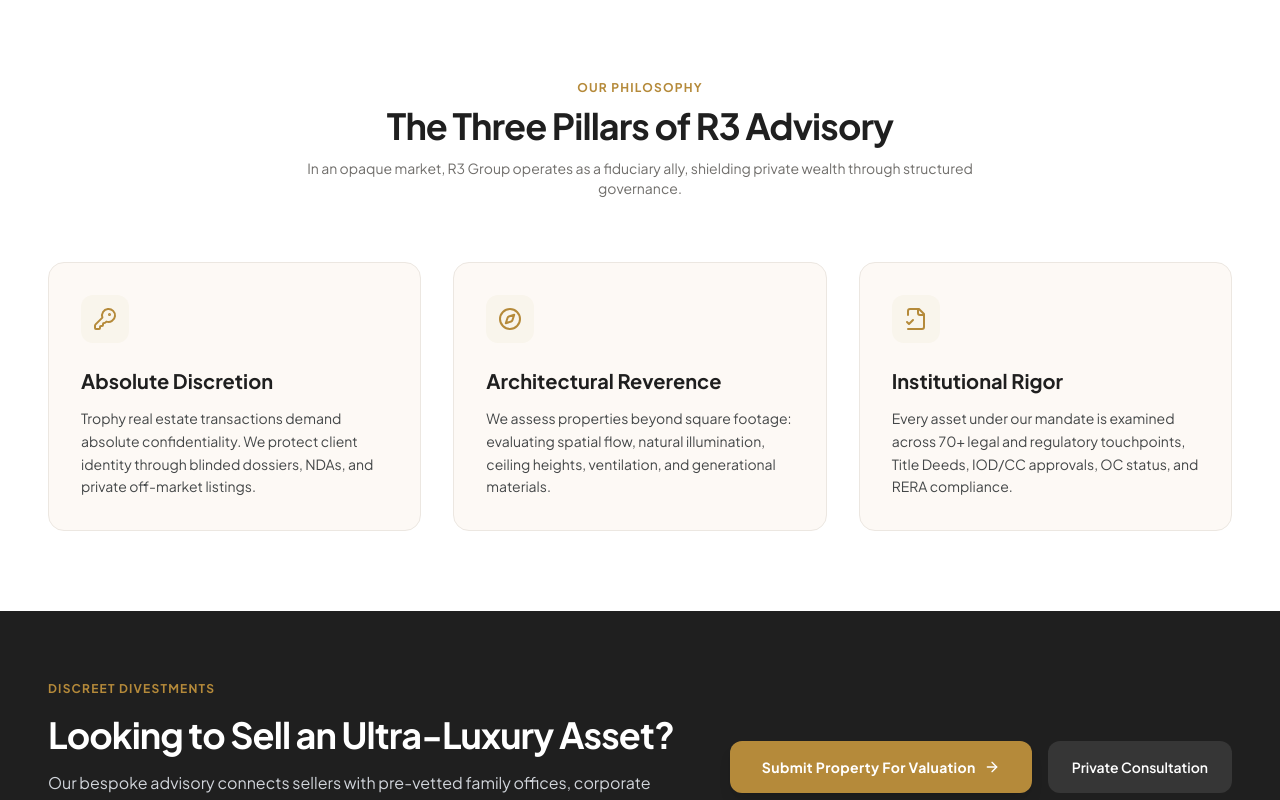
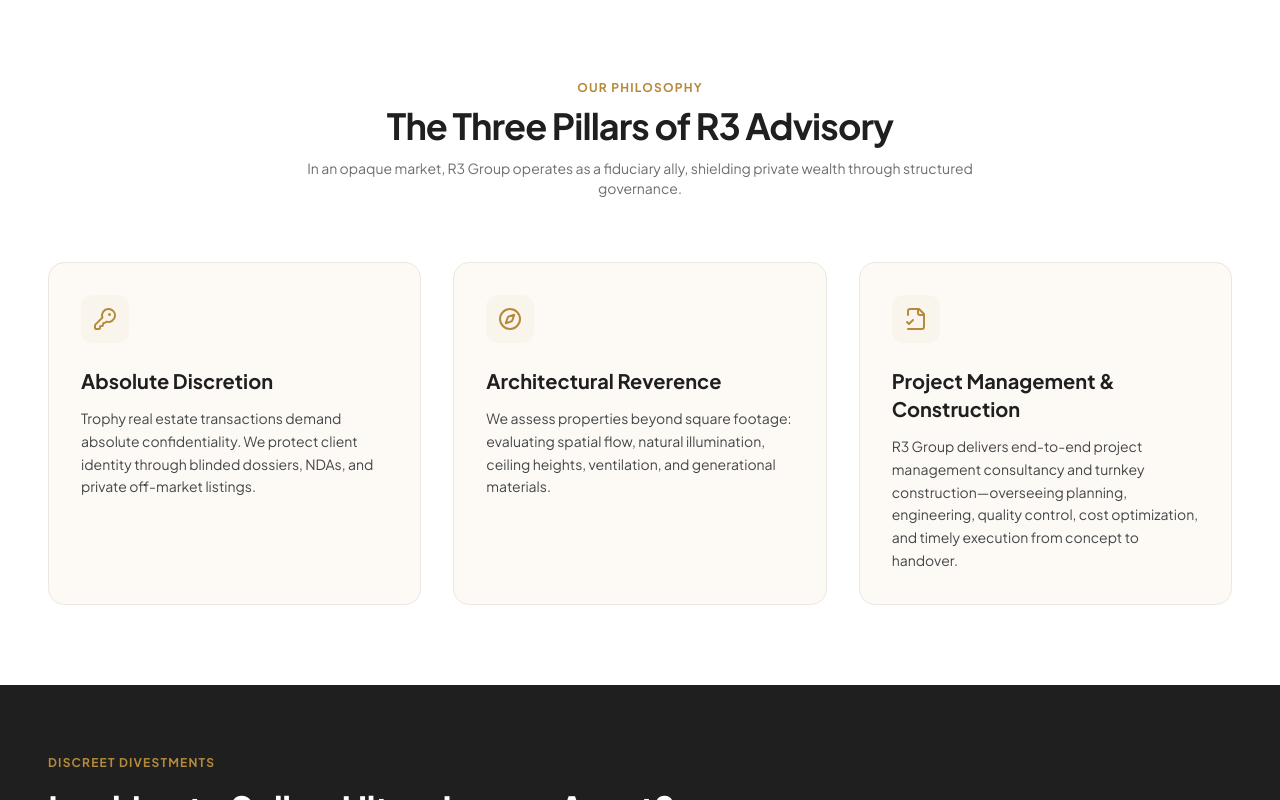
Before and after one commit to sujayangadi90/R3-Group, a React (Vite) app in the folder client/: page / in a window 1280 px wide. Shown: the part 2000-2800 px from the top of the page. Built offline with nearby package versions, Linux system fonts and the light colour scheme; no server answers.

Commit message:
Replace Institutional Rigor with Project Management & Construction on HomePage

```diff
--- a/client/src/pages/HomePage.jsx
+++ b/client/src/pages/HomePage.jsx
@@ -417,9 +417,9 @@ export const HomePage = () => {
               <div className="w-12 h-12 rounded-xl bg-gold-subtle text-gold flex items-center justify-center mb-6">
                 <FileCheck2 className="w-6 h-6" />
               </div>
-              <h3 className="text-xl font-bold text-primary mb-3">Institutional Rigor</h3>
+              <h3 className="text-xl font-bold text-primary mb-3">Project Management &amp; Construction</h3>
               <p className="text-sm text-charcoal-600 leading-relaxed">
-                Every asset under our mandate is examined across 70+ legal and regulatory touchpoints, Title Deeds, IOD/CC approvals, OC status, and RERA compliance.
+                R3 Group delivers end-to-end project management consultancy and turnkey construction—overseeing planning, engineering, quality control, cost optimization, and timely execution from concept to handover.
               </p>
             </div>
           </div>
```
Also changed, not shown: 2 other files (tests, documents, lock files or other folders).
